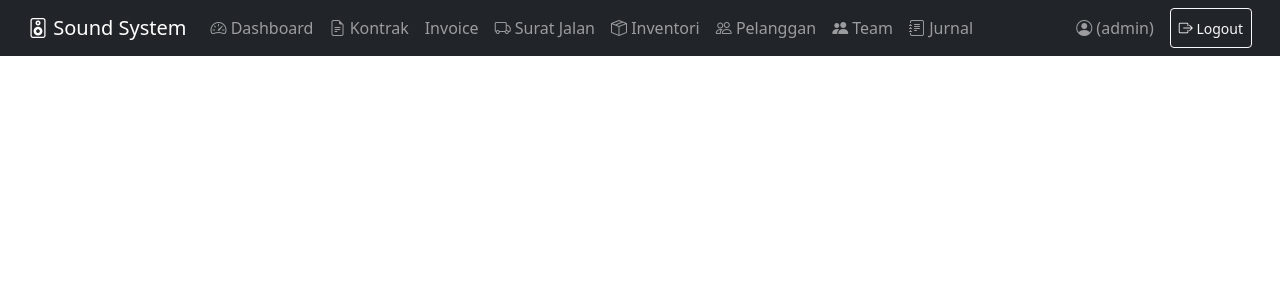
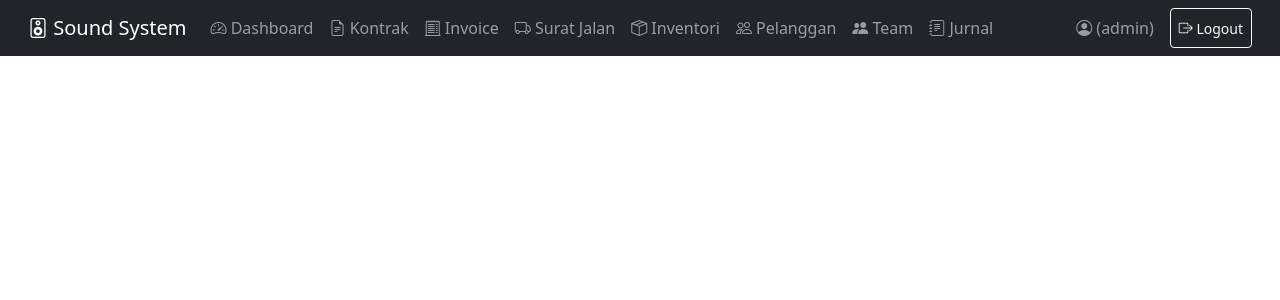
Before and after one commit to Rasippp/soundsystem-frontend, a Vue app: page /reports in a window 1280 px wide. Shown: the top 300 px of the page. Built offline with nearby package versions, Linux system fonts and the light colour scheme; sample sign-in values are in the browser's storage.

Commit message:
add  logo

```diff
--- a/src/App.vue
+++ b/src/App.vue
@@ -33,7 +33,7 @@
             </li>
             <li class="nav-item">
               <router-link class="nav-link" to="/invoice">
-                <i class="bi bi-file-earmark-invoice"></i> Invoice
+                <i class="bi bi-receipt-cutoff"></i> Invoice
               </router-link>
             </li>
             <li class="nav-item">
--- a/src/pages/KontrakList.vue
+++ b/src/pages/KontrakList.vue
@@ -138,7 +138,7 @@
                       class="btn btn-outline-success"
                       title="Generate Invoice"
                     >
-                      <i class="bi bi-file-earmark-invoice"></i>
+                      <i class="bi bi-receipt-cutoff"></i>
                     </button>
                     <button
                       @click="buatSuratJalan(k.id)"
```
